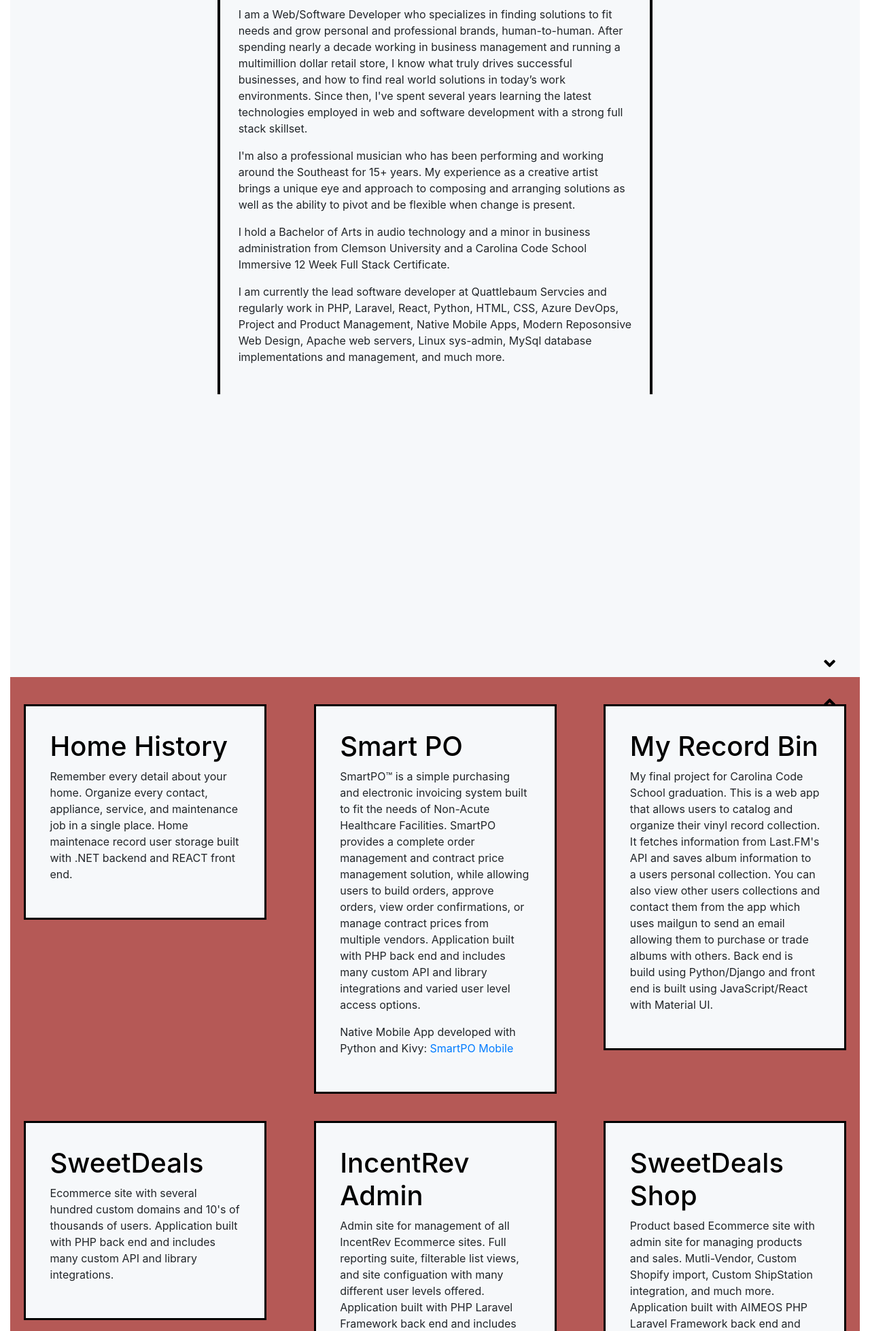
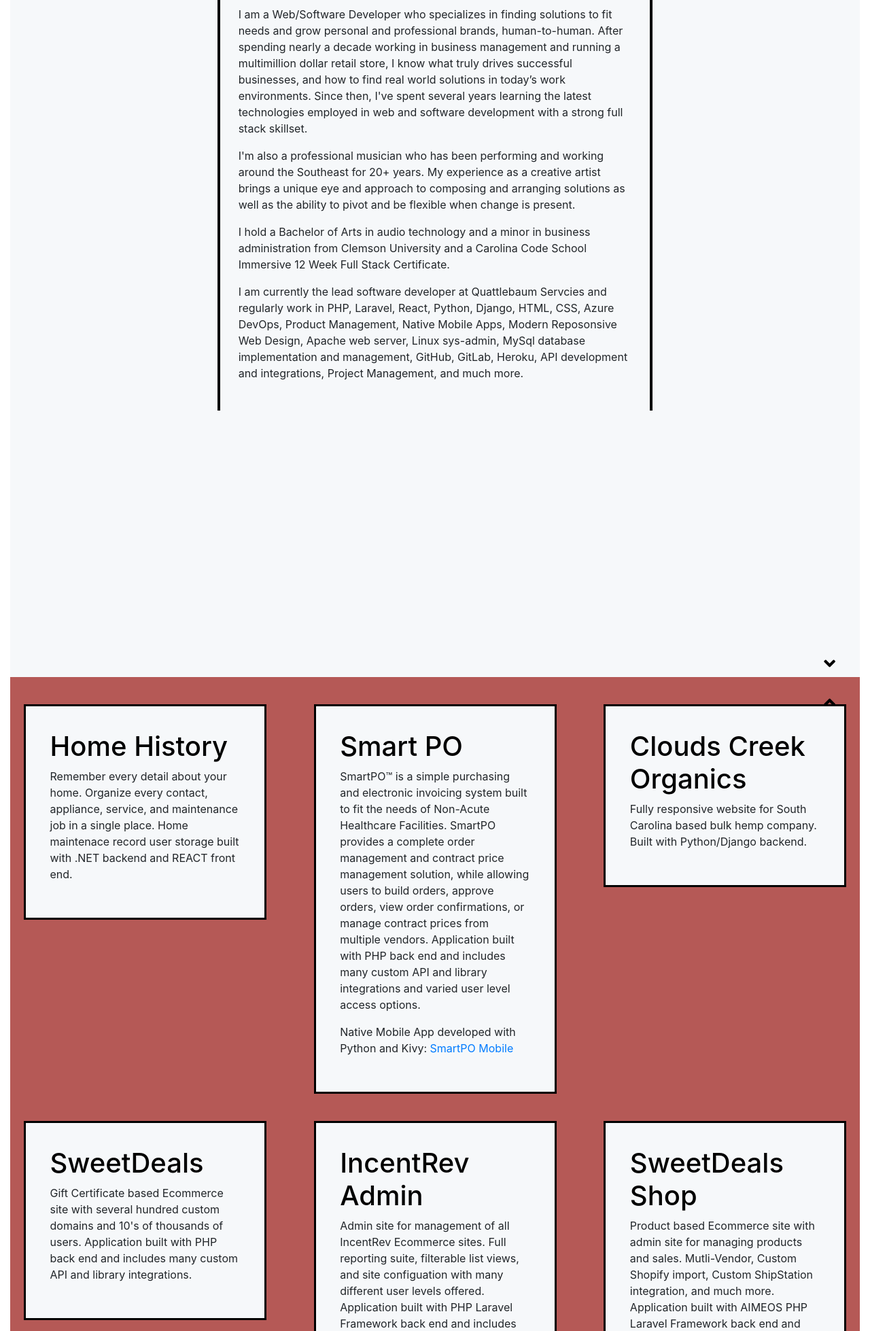
Before and after one commit to Fluffhead88/thigpen-portfolio, a Django app: page / in a window 1280 px wide. Shown: the part 1296-3254 px from the top of the page at 68% size. Run offline with Django 3.2, Linux system fonts and the light colour scheme; some libraries are stand-ins or nearby versions; some web fonts are replaced.

Commit message:
update for clouds creek organics

```diff
--- a/app/templates/index.html
+++ b/app/templates/index.html
@@ -11,24 +11,23 @@
 		<link href="https://fonts.googleapis.com/css?family=Montserrat" rel="stylesheet">
 		<link rel="stylesheet" href="{% static 'css/main.css' %}">
 
-
 		<meta name="theme-color" content="#B55956">
 		<meta http-equiv="Content-Type" content="text/html; charset=UTF-8" />
 		<meta name="viewport" content="width=device-width, initial-scale=1" />
 		<meta name="description" content="Zachary Thigpen Portfolio">
 		<meta name="keywords" content="Zachary Thigpen Portfolio, Resume">
 		<meta property="og:title" content="Zachary Thigpen Portfolio">
-	<meta property="og:image" content="">
+		<meta property="og:image" content="{% static 'images/GB.profile.jpg'%}">
 		<meta property="og:image:type" content="image/png">
 		<meta property="og:url" content="http://www.zacharythigpen.com">
 		<meta property="og:type" content="website">
 		<meta property="og:description" content="Zachary Thigpen Portfolio">
 
 		<meta name="twitter:card" content="summary_large_image" />
-	<!-- <meta name="twitter:site" content="@flickr" /> -->
+		<meta name="twitter:site" content="@Zachary_Thigpen" />
 		<meta name="twitter:title" content="Zachary Thigpen Portfolio" />
 		<meta name="twitter:description" content="Zachary Thigpen Portfolio" />
-	<meta property="twitter:image" content="" />
+		<meta property="twitter:image" content="{% static 'images/GB.profile.jpg'%}" />
 		<meta name="application-name" content="Zachary Thigpen Portfolio" />
 
 		<!-- CSS  -->
@@ -37,7 +36,6 @@
 		<link rel="stylesheet" type="text/css" href="css/font-awesome.min.css">
 		<link rel="stylesheet" type="text/css" href="css/bootstrap.min.css">
 		<link rel="stylesheet" type="text/css" href="css/style.css">
-
 
 		<!-- Global site tag (gtag.js) - Google Analytics -->
 		<script async src="https://www.googletagmanager.com/gtag/js?id=G-ZP9K7S2ND2"></script>
@@ -60,7 +58,7 @@
 					</div>
 				</div>
 				<div class="row content">
-					<div class = "col-12">
+					<div class="col-12">
 						<h1>ZACHARY THIGPEN</h1>
 						<h2>- musician & developer & manager -</h2>
 						<p>Web developer, product and project manager, </br>focused on creative and clean solutions in modern environments </br>that achieve real life business goals in concise time frames</p>
@@ -77,10 +75,10 @@
 						<p>I am a Web/Software Developer who specializes in finding solutions to fit needs and grow personal and professional brands, human-to-human. After spending nearly a decade working in business management and
 							running a multimillion dollar retail store, I know what truly drives successful businesses, and how to find real world solutions in today’s work environments. Since then, I've spent several years learning the latest technologies employed
 							in web and software development with a strong full stack skillset.</p>
-						<p>I'm also a professional musician who has been performing and working around the Southeast for 15+ years. My experience as a creative artist brings a unique eye and approach to composing and arranging solutions as well as the ability to
+						<p>I'm also a professional musician who has been performing and working around the Southeast for 20+ years. My experience as a creative artist brings a unique eye and approach to composing and arranging solutions as well as the ability to
 							pivot and be flexible when change is present.</p>
 						<p>I hold a Bachelor of Arts in audio technology and a minor in business administration from Clemson University and a Carolina Code School Immersive 12 Week Full Stack Certificate.</p>
-						<p>I am currently the lead software developer at Quattlebaum Servcies and regularly work in PHP, Laravel, React, Python, HTML, CSS, Azure DevOps, Project and Product Management, Native Mobile Apps, Modern Reposonsive Web Design, Apache web servers, Linux sys-admin, MySql database implementations and management, and much more.</p>
+						<p>I am currently the lead software developer at Quattlebaum Servcies and regularly work in PHP, Laravel, React, Python, Django, HTML, CSS, Azure DevOps, Product Management, Native Mobile Apps, Modern Reposonsive Web Design, Apache web server, Linux sys-admin, MySql database implementation and management, GitHub, GitLab, Heroku, API development and integrations, Project Management, and much more.</p>
 					</div>
 					<div class="col-3"></div>
 				</div>
@@ -115,7 +113,7 @@
 						</article>
 					</div>
 					<div class="col-12 col-md">
-						<article>
+						<!-- <article>
 							<div class="front">
 								<h1 class="card_link"><a href="http://myrecordbin.com/" target="_blank">My Record Bin</a></h1>
 								<p>My final project for Carolina Code School graduation. This is a web app that allows users to catalog and organize their vinyl record collection. It fetches information from Last.FM's API and saves album information to a users personal collection. You can also view other users collections and contact them from the app which uses mailgun to send an email allowing them to purchase or trade albums with others. Back end is build using Python/Django and front end is built using JavaScript/React with Material UI.</p>
@@ -123,6 +121,16 @@
 							<div class="back">
 								<h1 class="card_link"><a href="http://myrecordbin.com/" target="_blank">The Record Bin</a></h1>
 								<a href="http://myrecordbin.com/" class="back_image" target="_blank"><img src="{% static 'images/my_record_bin_screenshot.png'%}" alt=""></a>
+							</div>
+						</article> -->
+						<article>
+							<div class="front">
+								<h1 class="card_link"><a href="https://www.cloudscreekorganics.com/" target="_blank">Clouds Creek Organics</a></h1>
+								<p>Fully responsive website for South Carolina based bulk hemp company. Built with Python/Django backend.</p>
+							</div>
+							<div class="back">
+								<h1 class="card_link"><a href="https://www.cloudscreekorganics.com/" target="_blank">Clouds Creek Organics</a></h1>
+								<a href="https://www.cloudscreekorganics.com/" class="back_image" target="_blank"><img src="{% static 'images/ccc_screenshot.png'%}" alt=""></a>
 							</div>
 						</article>
 					</div>
@@ -132,7 +140,7 @@
 						<article>
 							<div class="front">
 								<h1 class="card_link"><a href="https://www.sweetdeals.com" target="_blank">SweetDeals</a></h1>
-								<p>Ecommerce site with several hundred custom domains and 10's of thousands of users. Application built with PHP back end and includes many custom API and library integrations.</p>
+								<p>Gift Certificate based Ecommerce site with several hundred custom domains and 10's of thousands of users. Application built with PHP back end and includes many custom API and library integrations.</p>
 							</div>
 							<div class="back">
 								<h1 class="card_link"><a href="https://www.sweetdeals.com" target="_blank">SweetDeals</a></h1>
```
Also changed, not shown: static/images/cco_screenshot.png (added). Lines whose indentation alone changed are shown as unchanged.
